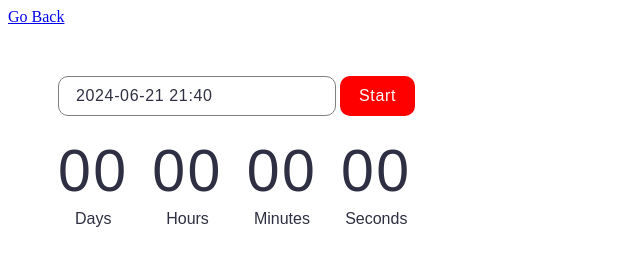
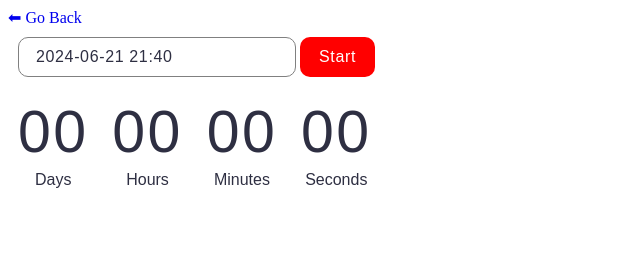
Before and after one commit to stayprimitive/goit-js-hw-10, a website built with Vite: page src/1-timer.html in a window 1280 px wide. Shown: the whole page, without its empty margins (0-640 px from the left). Built offline with nearby package versions, Linux system fonts and the light colour scheme.

Commit message:
stilized

```diff
--- a/src/1-timer.html
+++ b/src/1-timer.html
@@ -8,7 +8,7 @@
     <title>TIMER</title>
   </head>
   <body>
-          <a href="./index.html">Go Back</a>
+          <a href="./index.html">⬅ Go Back</a>
     <section class="timer-sec">
 
       <input type="text" style="text-indent: 15px;" id="datetime-picker" />
--- a/src/css/snackbar.css
+++ b/src/css/snackbar.css
@@ -1,3 +1,7 @@
+a {
+    text-decoration: none
+}
+
 .form{
     margin: 10px;
 }
--- /dev/null
+++ b/src/css/styles.css
@@ -0,0 +1,11 @@
+li{
+    list-style: none;
+    margin-bottom: 10px;
+    font: 400 16px / 1.5 "Montserrat", sans-serif;
+    letter-spacing: 0.04em;
+    color: #2e2f42;
+}
+
+a{
+    text-decoration: none
+}
--- a/src/css/timer.css
+++ b/src/css/timer.css
@@ -1,4 +1,6 @@
-/* ----- TIMER ------- */
+a {
+  text-decoration: none
+}
 
 .timer{
       display: flex;
@@ -7,7 +9,7 @@
 }
 
 .timer-sec{
-  margin: 50px;
+  margin: 10px;
 
 }
 
@@ -34,7 +36,6 @@ input:active {
 
 
 button {
-
   align-items: center;
   justify-content: center;
   flex-direction: row;
--- a/src/js/1-timer.js
+++ b/src/js/1-timer.js
@@ -10,14 +10,17 @@ import "izitoast/dist/css/iziToast.min.css"
 let userSelectedDate;
 let timeInterval;
 
-const button = document.querySelector('button[data-start]');
+// Timer //
 const daysSpan = document.querySelector('span[data-days]');
 const hoursSpan = document.querySelector('span[data-hours]');
 const minutesSpan = document.querySelector('span[data-minutes]');
 const secondsSpan = document.querySelector('span[data-seconds]');
 
+// Button //
+const button = document.querySelector('button[data-start]');
 button.disabled = true;
 
+// Options //
 const options = {
   enableTime: true,
   time_24hr: true,
```
Also changed, not shown: src/2-snackbar.html (+1 -1 lines), src/index.html (+3 -3 lines).
